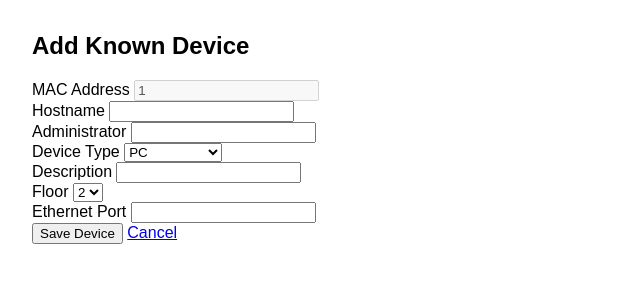
After one commit to orestispanago/Network-monitor, a Flask app: page /add/1 in a window 1280 px wide. The commit adds this page. Shown: the top 300 px of the page, without its empty margins (0-640 px from the left). Run offline with Flask 3, Linux system fonts and the light colour scheme.

Commit message:
Implemented add and edit known device. Using jinja html templates

```diff
--- a/web/app.py
+++ b/web/app.py
@@ -1,7 +1,7 @@
 import os
 import sqlite3
 import ipaddress
-from flask import Flask, render_template
+from flask import Flask, render_template, request, redirect, url_for
 from flask_httpauth import HTTPBasicAuth
 from werkzeug.security import generate_password_hash, check_password_hash
 
@@ -40,6 +40,7 @@ def get_network_map():
     SELECT
         network_scans.ip,
         network_scans.mac_address,
+        (known_devices.mac_address IS NOT NULL) AS is_known,
         known_devices.administrator,
         known_devices.device_type,
         known_devices.hostname,
@@ -55,6 +56,141 @@ def get_network_map():
     return rows
 
 
+def add_known_device(
+    mac_address,
+    administrator,
+    device_type,
+    hostname,
+    description,
+    floor,
+    ethernet_port,
+):
+    conn = sqlite3.connect(DB_PATH)
+    curr = conn.cursor()
+    curr.execute(
+        """
+        INSERT INTO known_devices (
+            mac_address, administrator, device_type, hostname, description, floor, ethernet_port
+        ) VALUES (?, ?, ?, ?, ?, ?, ?)
+    """,
+        (
+            mac_address,
+            administrator,
+            device_type,
+            hostname,
+            description,
+            floor,
+            ethernet_port,
+        ),
+    )
+    conn.commit()
+    conn.close()
+
+
+def delete_known_device(mac_address):
+    conn = sqlite3.connect(DB_PATH)
+    curr = conn.cursor()
+    curr.execute(
+        "DELETE FROM known_devices WHERE mac_address = ?", (mac_address,)
+    )
+    conn.commit()
+    conn.close()
+
+
+@app.route("/add/<mac_address>", methods=["GET", "POST"])
+@auth.login_required
+def add_device(mac_address):
+    if request.method == "POST":
+        add_known_device(
+            mac_address=mac_address,
+            administrator=request.form.get("administrator"),
+            device_type=request.form.get("device_type"),
+            hostname=request.form.get("hostname"),
+            description=request.form.get("description"),
+            floor=request.form.get("floor"),
+            ethernet_port=request.form.get("ethernet_port"),
+        )
+        return redirect(url_for("index"))
+
+    return render_template("add_device.html", mac_address=mac_address)
+
+
+@app.route("/delete/<mac_address>", methods=["POST"])
+@auth.login_required
+def delete_device(mac_address):
+    delete_known_device(mac_address)
+    return redirect(url_for("index"))
+
+
+def get_known_device(mac_address):
+    conn = sqlite3.connect(f"file:{DB_PATH}?mode=ro", uri=True)
+    conn.row_factory = sqlite3.Row
+    curr = conn.cursor()
+    curr.execute(
+        "SELECT * FROM known_devices WHERE mac_address = ?", (mac_address,)
+    )
+    device = curr.fetchone()
+    conn.close()
+    return device
+
+
+def update_known_device(
+    mac_address,
+    administrator,
+    device_type,
+    hostname,
+    description,
+    floor,
+    ethernet_port,
+):
+    conn = sqlite3.connect(DB_PATH)
+    curr = conn.cursor()
+    curr.execute(
+        """
+        UPDATE known_devices
+        SET administrator = ?,
+            device_type = ?,
+            hostname = ?,
+            description = ?,
+            floor = ?,
+            ethernet_port = ?
+        WHERE mac_address = ?
+        """,
+        (
+            administrator,
+            device_type,
+            hostname,
+            description,
+            floor,
+            ethernet_port,
+            mac_address,
+        ),
+    )
+    conn.commit()
+    conn.close()
+
+
+@app.route("/edit/<mac_address>", methods=["GET", "POST"])
+@auth.login_required
+def edit_device(mac_address):
+    if request.method == "POST":
+        update_known_device(
+            mac_address=mac_address,
+            administrator=request.form.get("administrator"),
+            device_type=request.form.get("device_type"),
+            hostname=request.form.get("hostname"),
+            description=request.form.get("description"),
+            floor=request.form.get("floor"),
+            ethernet_port=request.form.get("ethernet_port"),
+        )
+        return redirect(url_for("index"))
+
+    device = get_known_device(mac_address)
+    return render_template(
+        "edit_device.html", device=device, mac_address=mac_address
+    )
+
+
 @app.route("/")
 @auth.login_required
 def index():
--- /dev/null
+++ b/web/templates/add_device.html
@@ -0,0 +1,15 @@
+{% extends 'base.html' %}
+
+{% block title %}Add Known Device{% endblock %}
+{% block page_title %}Add Known Device{% endblock %}
+
+{% block content %}
+<form method="POST">
+    {% include 'device_form.html' %}
+
+    <div class="actions">
+        <button type="submit">Save Device</button>
+        <a href="{{ url_for('index') }}" class="btn">Cancel</a>
+    </div>
+</form>
+{% endblock %}
--- /dev/null
+++ b/web/templates/base.html
@@ -0,0 +1,40 @@
+<!DOCTYPE html>
+<html lang="en">
+
+<head>
+    <meta charset="UTF-8">
+    <title>{% block title %}Lab Subnet monitor{% endblock %}</title>
+    <style>
+        body {
+            font-family: sans-serif;
+            margin: 2rem;
+        }
+    </style>
+    {% block extra_css %}{% endblock %}
+</head>
+
+<body>
+    <header>
+        <h2>{% block page_title %}Lab Subnet Monitor{% endblock %}</h2>
+    </header>
+
+    <main>
+        {% block content %}{% endblock %}
+    </main>
+
+    <script>
+        document.querySelectorAll('time.utc-time').forEach(el => {
+            const rawIso = el.getAttribute('datetime') || el.textContent.trim();
+            const date = new Date(rawIso);
+            if (isNaN(date.getTime())) return;
+            el.title = date.toISOString();
+            el.textContent = new Intl.DateTimeFormat(undefined, {
+                dateStyle: 'medium',
+                timeStyle: 'short'
+            }).format(date);
+        });
+    </script>
+    {% block extra_js %}{% endblock %}
+</body>
+
+</html>
--- /dev/null
+++ b/web/templates/device_form.html
@@ -0,0 +1,42 @@
+<div class="form-group">
+    <label>MAC Address</label>
+    <input value="{{ mac_address }}" readonly disabled />
+</div>
+
+<div class="form-group">
+    <label for="hostname">Hostname</label>
+    <input id="hostname" name="hostname" value="{{ device.hostname if device else '' }}" />
+</div>
+
+<div class="form-group">
+    <label for="administrator">Administrator</label>
+    <input id="administrator" name="administrator" value="{{ device.administrator if device else '' }}" required />
+</div>
+
+<div class="form-group">
+    <label for="device_type">Device Type</label>
+    <select id="device_type" name="device_type">
+        {% set current_type = device.device_type if device else '' %}
+        {% for option in ['PC', 'Raspberry', 'Server', 'Mini PC', 'NAS', 'Printer', 'Access point'] %}
+        <option value="{{ option }}" {% if current_type==option %}selected{% endif %}>{{ option }}</option>
+        {% endfor %}
+    </select>
+</div>
+
+<div class="form-group">
+    <label for="description">Description</label>
+    <input id="description" name="description" value="{{ device.description if device else '' }}" />
+</div>
+
+<div class="form-group">
+    <label for="floor">Floor</label>
+    <select id="floor" name="floor">
+        <option value="2" {% if not device or device.floor|int==2 %}selected{% endif %}>2</option>
+        <option value="3" {% if device and device.floor|int==3 %}selected{% endif %}>3</option>
+    </select>
+</div>
+
+<div class="form-group">
+    <label for="ethernet_port">Ethernet Port</label>
+    <input id="ethernet_port" name="ethernet_port" value="{{ device.ethernet_port if device else '' }}" />
+</div>
```
Also changed, not shown: web/templates/edit_device.html (added, +15 -0 lines), web/templates/index.html (+25 -34 lines).
